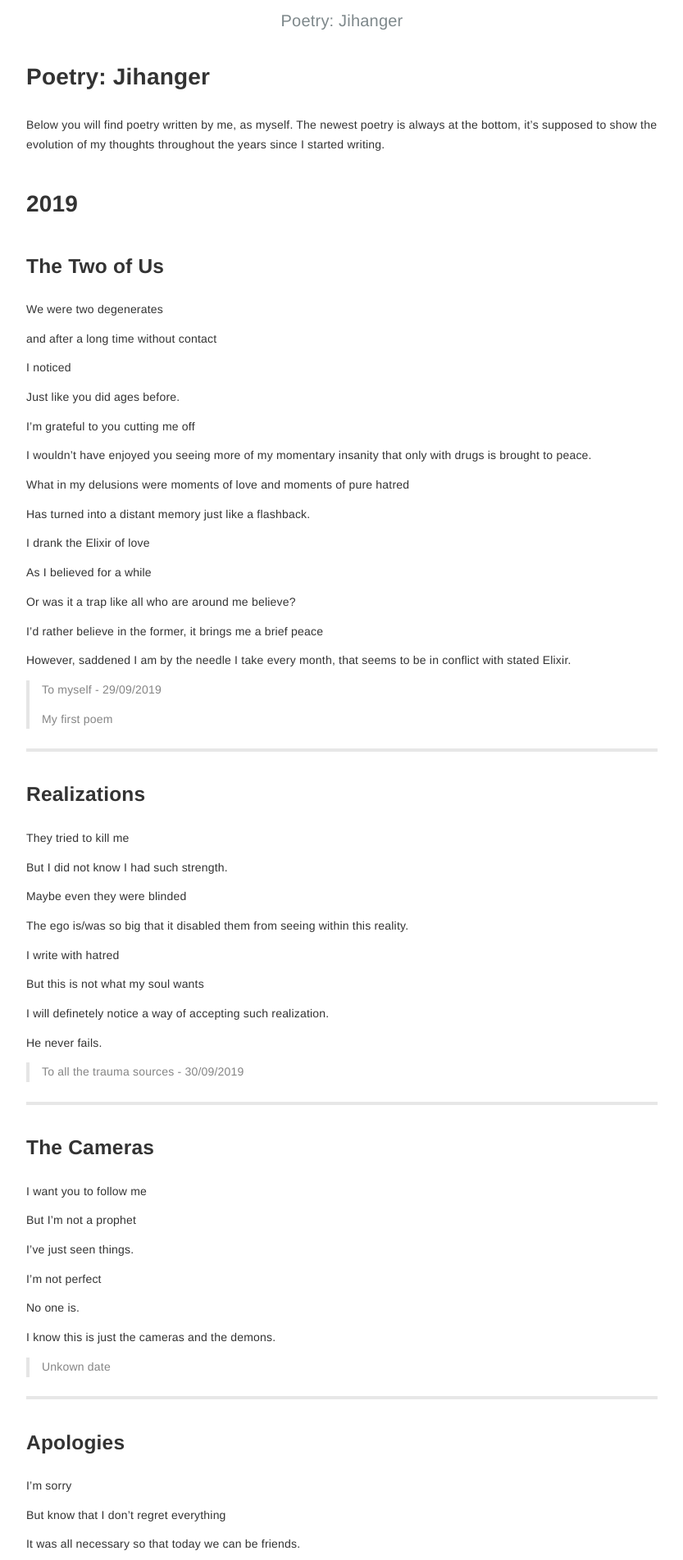
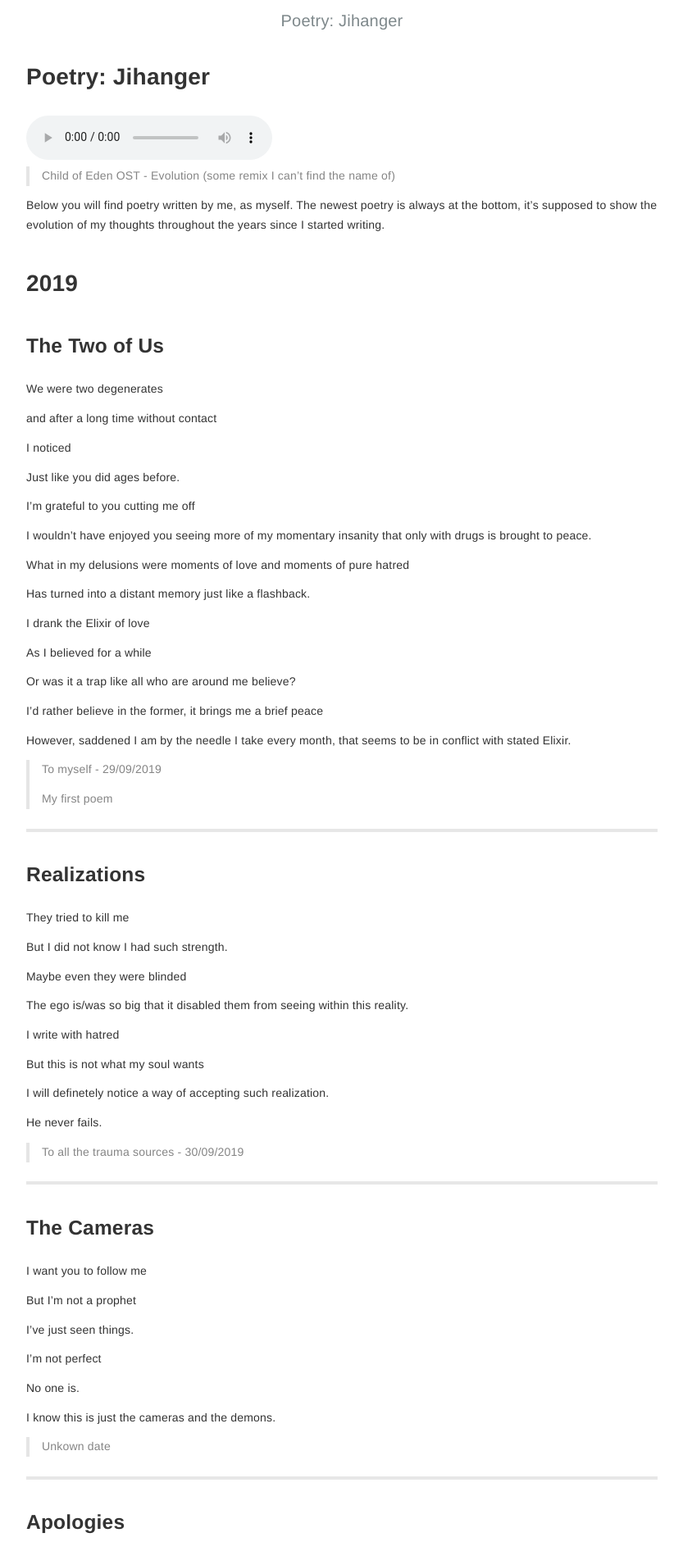
Before and after one commit to Jihanger-997/utopian_orbit_blog, a Jekyll site: the page built from _posts/2021-08-10-Poetry-Jihanger.markdown, in a window 1280 px wide. Shown: the top 1903 px of the page at 82% size, without its empty margins (223-1056 px from the left). Built offline with Jekyll 4.4.1, drawn with Linux system fonts in a browser that asks for light colours; some of the changed text lies outside the part shown.

Commit message:
added music to jihanger, fixes

```diff
--- a/_posts/2021-08-09-Posts.markdown
+++ b/_posts/2021-08-09-Posts.markdown
@@ -31,7 +31,7 @@ I hope someday, if you still haven't forgiven yourself for your wrong doings to
 
 <hr>
 
-14/09/2021 - Present and Expected Future
+14/09/2021 - Present and expected future
 -------------
 Hey peeps. Today I'm sharing with you what my current situation is and what I expect to come in the next 10 years. It's the first time I write or even think about this, so bear with the confusion.
 
--- a/_posts/2021-08-10-Poetry-Jihanger.markdown
+++ b/_posts/2021-08-10-Poetry-Jihanger.markdown
@@ -4,6 +4,13 @@ title:  "Poetry: Jihanger"
 categories: "poetry"
 author: Jihanger
 ---
+
+<audio controls autostart="true">
+  <source src="{{ site.baseurl }}//assets/jihangermusic.mp3" type="audio/mpeg">
+Your browser does not support the audio element.
+</audio>
+>
+Child of Eden OST - Evolution (some remix I can't find the name of)
 
 Below you will find poetry written by me, as myself. The newest poetry is always at the bottom, it's supposed to show the evolution of my thoughts throughout the years since I started writing.
 
--- a/_posts/2021-08-11-Poetry-Psych8tic.markdown
+++ b/_posts/2021-08-11-Poetry-Psych8tic.markdown
@@ -284,11 +286,11 @@ So was him
 
 Exposed too early
 
-all did it,
+All did it,
 
 Well, he must do it too.
 
-such an innocent child
+Such an innocent child
 
 Losing his innocence in that building.
 
```
Also changed, not shown: other parts of _posts/2021-08-11-Poetry-Psych8tic.markdown (+2 -0 lines), 1 other file.
